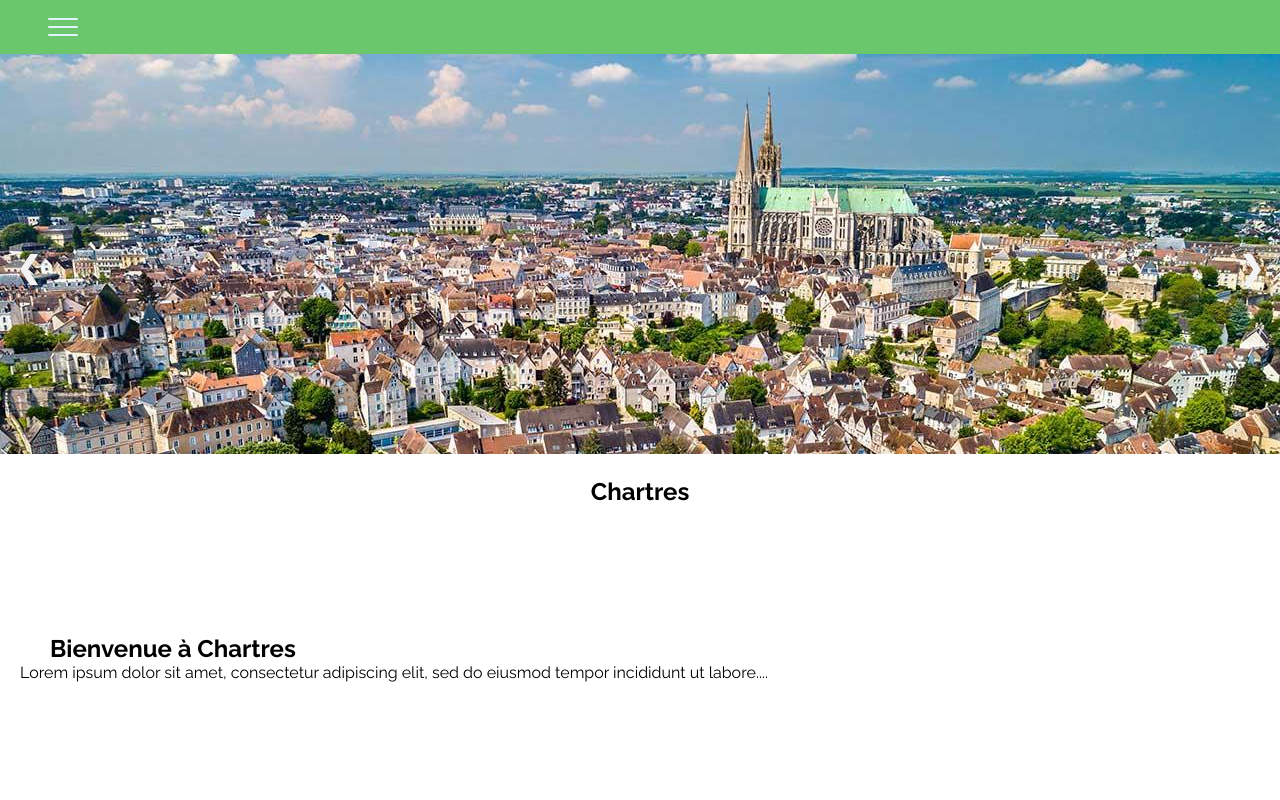
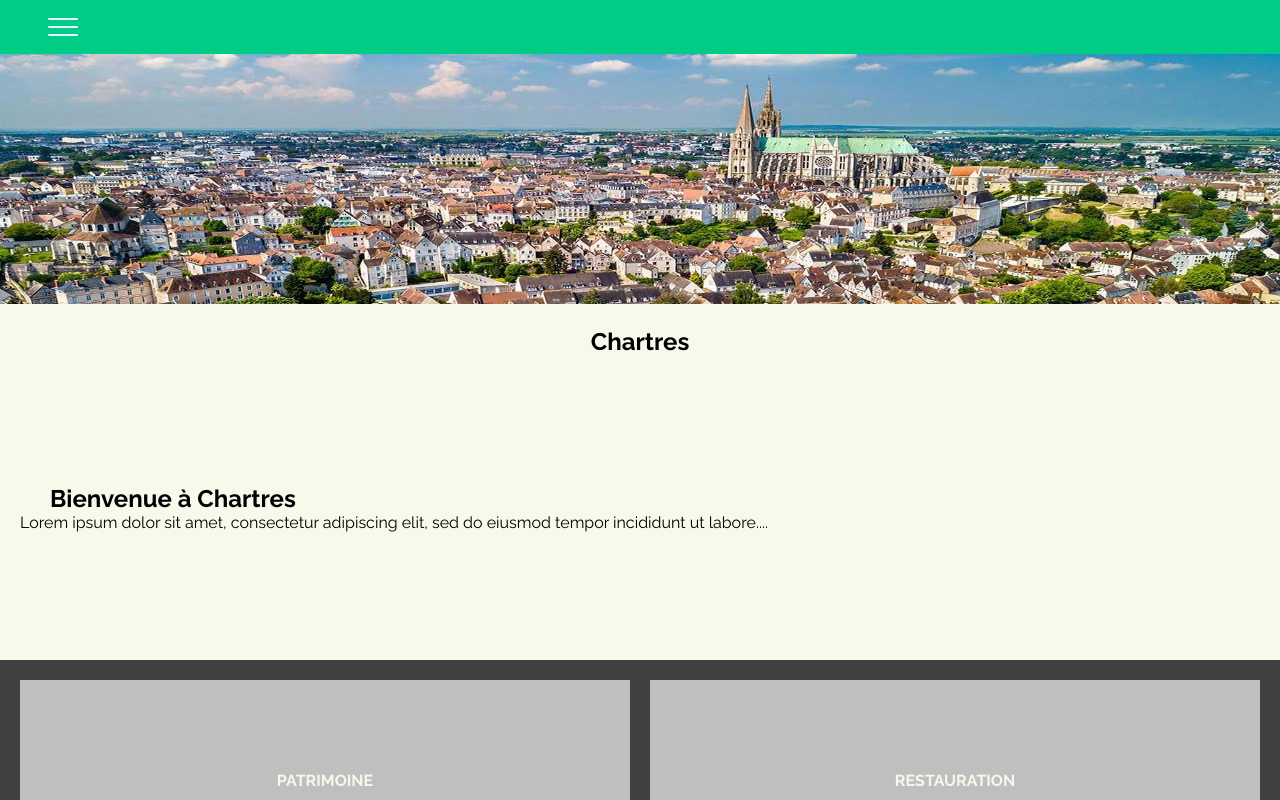
Before and after one commit to torphi78/blog2Chartres, a plain HTML site: page Accueuil/index.html in a window 1280 px wide. Shown: the top 800 px of the page. Drawn offline with Linux system fonts and the light colour scheme.

Commit message:
changement titre fichier js pour carousel, modif css et ajout d'html pour SEO

```diff
--- /dev/null
+++ b/Accueuil/carousel.js
@@ -0,0 +1,16 @@
+let slideIndex = 0;
+showSlides();
+
+function showSlides() {
+  let i;
+  let slides = document.getElementsByClassName("mySlides");
+  for (i = 0; i < slides.length; i++) {
+    slides[i].style.display = "none";
+  }
+  slideIndex++;
+  if (slideIndex > slides.length) {
+      slideIndex = 1
+    }
+  slides[slideIndex-1].style.display = "block";
+  setTimeout(showSlides, 6000); // Change image every 2 seconds
+}
--- a/Accueuil/index.html
+++ b/Accueuil/index.html
@@ -5,7 +5,8 @@
         <meta name="viewport" content="width=device-width, initial-scale=1.0" />
         <link rel="stylesheet" href="style.css" />
         <link href="https://fonts.googleapis.com/css2?family=Raleway:ital,wght@0,100;0,200;0,300;0,400;0,500;0,600;0,700;0,800;0,900;1,100;1,200;1,300;1,400;1,500;1,600;1,700;1,800;1,900&display=swap" rel="stylesheet">
-        <title>Wild Chartres - Accueil</title>
+        <meta name="description" content="Envie de passer un week-end à Chartres ? Vous êtes aux bon endroit, retrouver des informations et différents articles portants sur les différents lieux et intérêts de la ville de Chartres !">
+        <title>Lieux d'intérêts Chartres - Accueil | Chartr'Attack</title>
     </head>
     <body>
         <header>
@@ -36,31 +37,24 @@
              <div class="carouselContainer">
                 <div class='imgContainer'>
                     <div class="mySlides fade">
-                        <img src="assets/chartres-header-hotels-campanile.jpg" class="carouselImg">
+                        <img src="assets/chartres-header-hotels-campanile.jpg" alt="chartres image" class="carouselImg">
                     </div>
 
                     <div class="mySlides fade">
-                        <img src="assets/Chartres-web2.jpg" class="carouselImg">
+                        <img src="assets/Chartres-web2.jpg" alt="chartres image" class="carouselImg">
                     </div>
 
                     <div class="mySlides fade">
-                        <img src="assets/histoire-de-la-cathedrale-de-chartres-deutsch-1506505633.jpg" class="carouselImg">
+                        <img src="assets/histoire-de-la-cathedrale-de-chartres-deutsch-1506505633.jpg" alt="chartres image" class="carouselImg">
                     </div>
 
                     <div class="mySlides fade">
-                        <img src="assets/unesco-cathedrale-chartres-patrimoine-mondial_chartres-ville.jpg" class="carouselImg">
+                        <img src="assets/unesco-cathedrale-chartres-patrimoine-mondial_chartres-ville.jpg" alt="chartres image" class="carouselImg">
                     </div>
                 </div>
-                <a class="prev" onclick="plusSlides(-1)">&#10094;</a>
-                <a class="next" onclick="plusSlides(1)">&#10095;</a>
             </div>
-            <br>
-            <div class="dotBar" style="text-align:center">
-                <span class="dot" onclick="currentSlide(1)"></span>
-                <span class="dot" onclick="currentSlide(2)"></span>
-                <span class="dot" onclick="currentSlide(3)"></span>
-                <span class="dot" onclick="currentSlide(4)"></span>
-            </div>
+            <br/>
+            <script src="carousel.js"></script>
         </section>
 
         <section id='Title'>
@@ -117,6 +111,5 @@
         <footer>
 
         </footer>
-        <script src="script.js"></script>
     </body>
 </html>
--- a/Accueuil/script.js
+++ /dev/null
@@ -1,31 +0,0 @@
-let slideIndex = 1;
-showSlides(slideIndex);
-autoSlide();
-
-function plusSlides(n) {
-  showSlides(slideIndex += n);
-}
-
-function currentSlide(n) {
-  showSlides(slideIndex = n);
-}
-
-function showSlides(n) {
-    let slides = document.getElementsByClassName("mySlides");
-    let dots = document.getElementsByClassName("dot");
-
-    if (n > slides.length) {
-        slideIndex = 1
-    } else if (n < 1) {
-        slideIndex = slides.length
-    }
-
-    for (let i = 0; i < slides.length; i++) {
-        slides[i].style.display = "none";
-    }
-    for (let i = 0; i < dots.length; i++) {
-        dots[i].className = dots[i].className.replace(" active", "");
-    }
-    slides[slideIndex-1].style.display = "block";
-    dots[slideIndex-1].className += " active";
-}
--- a/Accueuil/style.css
+++ b/Accueuil/style.css
@@ -4,7 +4,9 @@
     box-sizing: border-box;
     font-family: 'Raleway', sans-serif;
 }
-
+body{
+    background-color:#f9f9eb;
+}
 
 
 /* NavBar */
@@ -31,7 +33,7 @@
     z-index: 60;
     width: 100%;
     padding: 15px 0 15px 0;
-    background-color: #6bc76b;
+    background-color: #00cc85;
 }
 .menuToggle{
     display: flex;
@@ -68,75 +70,24 @@
 
 /* Carousel */
 .carouselContainer {
-    z-index: 30;
-    min-width: 100%;
-    position: relative;
+    width: 100%;
     margin: auto;
 }
 .carouselImg{
-    z-index: 30;
     background-size: cover;
     width: 100%;
-    min-height: 250px;
-    max-height: 500px;
+    height: 250px;
     filter: blur(0.4px);
 }
 .mySlides {
       display: none;
 }
-.prev, .next {
-    cursor: pointer;
-    position: absolute;
-    top: 50%;
-    width: auto;
-    margin-top: -22px;
-    padding: 16px;
-    color: #f2f2f2;
-    font-weight: bold;
-    font-size: 30px;
-    transition: 0.6s ease;
-    border-radius: 0 3px 3px 0;
-    user-select: none;
-}
-.next {
-    right: 0;
-    border-radius: 3px 0 0 3px;
-}
-
-.numbertext {
-    color: #f2f2f2;
-    font-size: 12px;
-    padding: 8px 12px;
-    position: absolute;
-    top: 0;
-}
-.dotBar {
-    position: absolute;
-    bottom: 0;
-    right: 0;
-    top: 0;
-    height: 30px;
-}
-.dot {
-    cursor: pointer;
-    height: 8px;
-    width: 8px;
-    margin: 0 2px;
-    background-color: #bbb;
-    border-radius: 50%;
-    display: inline-flex;
-    transition: background-color 0.6s ease;
-}
-.active, .dot:hover {
-    background-color: #717171;
-}
-
 .fade {
     animation-name: fade;
-    animation-duration: 2s;
+    animation-duration: 3s;
 }
 @keyframes fade {
-    from {opacity: .4}
+    from {opacity: .5}
     to {opacity: 1}
 }
 
@@ -165,6 +116,12 @@
 
 
 /* Categories */
+#Categories {
+    background-color: #404040;
+    color: #f7f7ee;
+    font-weight: 700;
+    margin-bottom: 100px;
+}
 .categoriesContainer{
     display: grid;
     grid-template-columns: 1fr 1fr;
@@ -181,6 +138,9 @@
     background-color: #bfbfbf;
     min-height: 200px;
     /*border-radius: 5px 5px 5px 5px;*/
+}
+.categories:hover {
+    box-shadow: 0px 0px 22px 8px rgba(255,255,255,1);
 }
 
 
```
